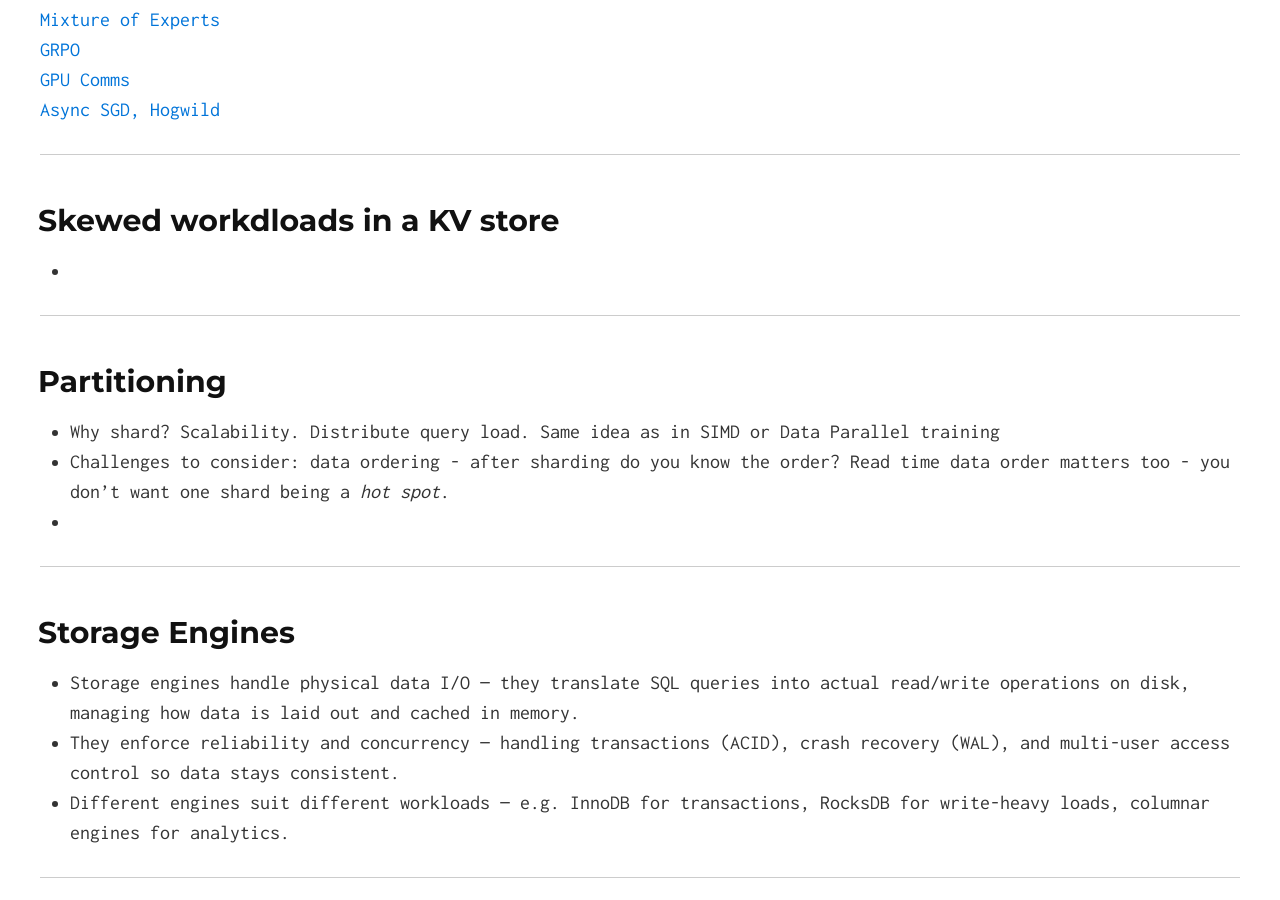
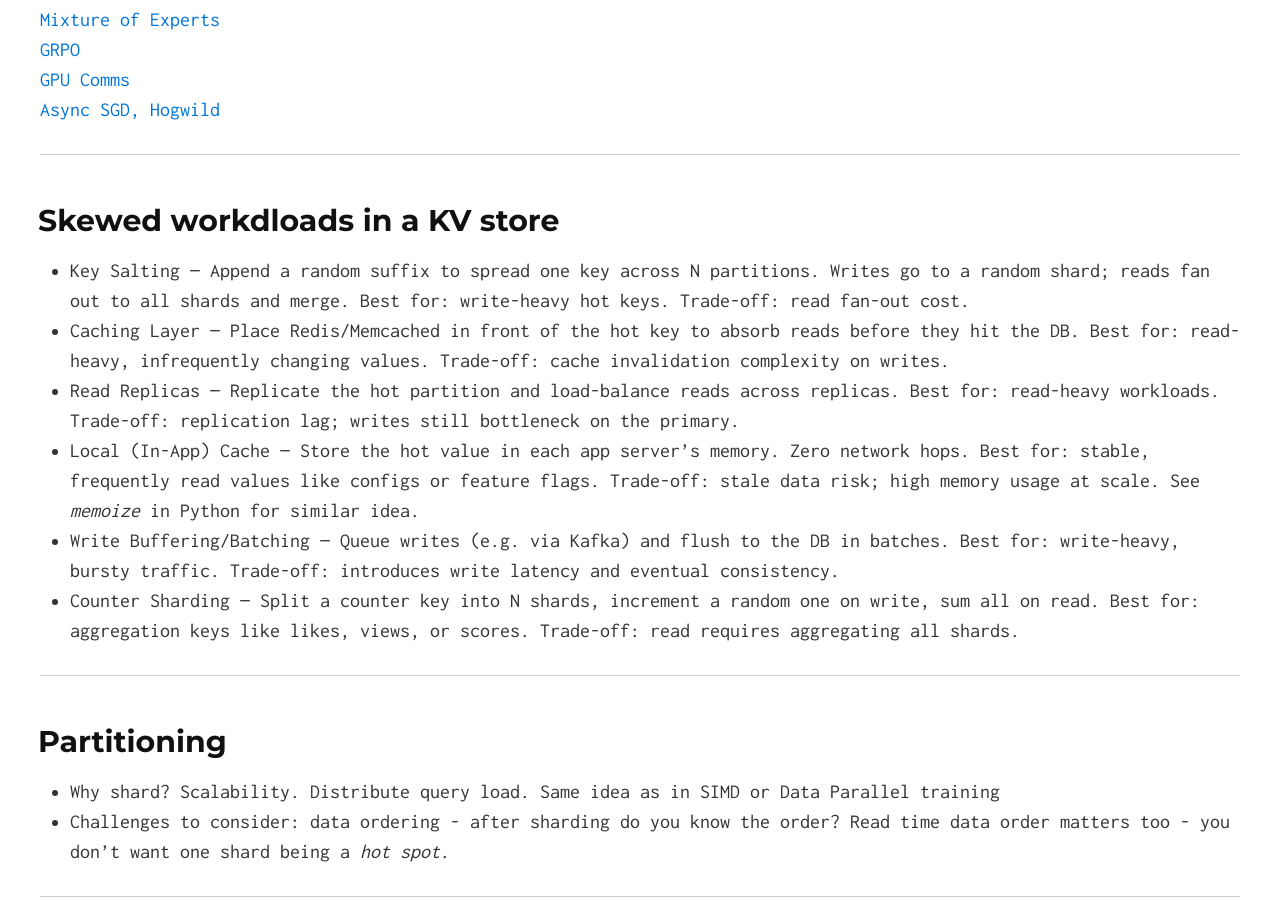
Before and after one commit to divyanshk/Mini-Blogs, a Jekyll site: the page built from index.md, in a window 1280 px wide and 900 px high, scrolled down 1175 px. Built offline with Jekyll 4.4.1, drawn with Linux system fonts in a browser that asks for light colours; formulas are drawn with MathJax 3.

Commit message:
skewed workloads

```diff
--- a/index.md
+++ b/index.md
@@ -42,7 +42,12 @@ layout: default
 
 ## <a name="skew"></a>Skewed workdloads in a KV store
 
-*
+* Key Salting — Append a random suffix to spread one key across N partitions. Writes go to a random shard; reads fan out to all shards and merge. Best for: write-heavy hot keys. Trade-off: read fan-out cost.
+* Caching Layer — Place Redis/Memcached in front of the hot key to absorb reads before they hit the DB. Best for: read-heavy, infrequently changing values. Trade-off: cache invalidation complexity on writes.
+* Read Replicas — Replicate the hot partition and load-balance reads across replicas. Best for: read-heavy workloads. Trade-off: replication lag; writes still bottleneck on the primary.
+* Local (In-App) Cache — Store the hot value in each app server's memory. Zero network hops. Best for: stable, frequently read values like configs or feature flags. Trade-off: stale data risk; high memory usage at scale. See _memoize_ in Python for similar idea.
+* Write Buffering/Batching — Queue writes (e.g. via Kafka) and flush to the DB in batches. Best for: write-heavy, bursty traffic. Trade-off: introduces write latency and eventual consistency.
+* Counter Sharding — Split a counter key into N shards, increment a random one on write, sum all on read. Best for: aggregation keys like likes, views, or scores. Trade-off: read requires aggregating all shards.
 
 ---
 
@@ -50,7 +55,6 @@ layout: default
 
 * Why shard? Scalability. Distribute query load. Same idea as in SIMD or Data Parallel training
 * Challenges to consider: data ordering - after sharding do you know the order? Read time data order matters too - you don't want one shard being a _hot spot_.
-*
 
 ---
 
```
